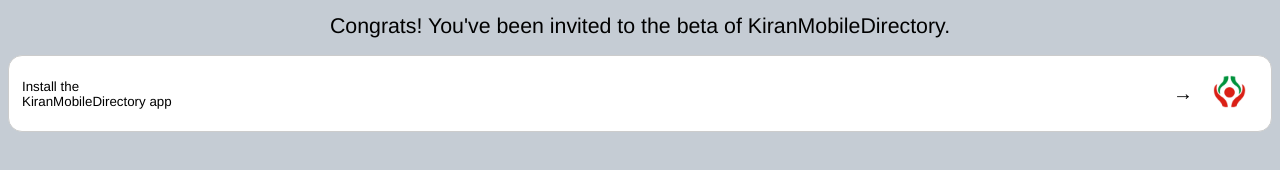
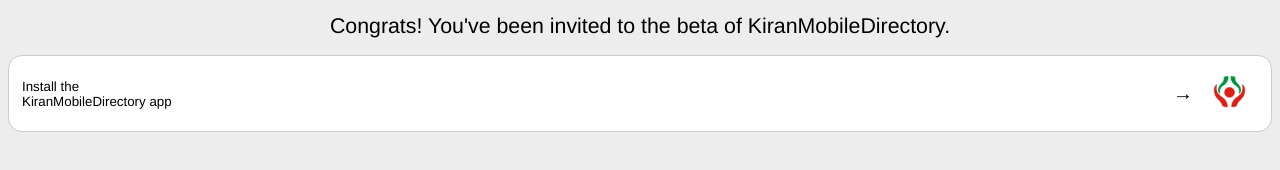
Before and after one commit to harshiilllll/OTA-distribution-ios, a plain HTML site: page index.html in a window 1280 px wide. Drawn offline with Linux system fonts and the light colour scheme.

Commit message:
Update index.html

```diff
--- a/index.html
+++ b/index.html
@@ -6,7 +6,7 @@
   <title>Install KiranMobileDirectory</title>
   <style type="text/css">
     body {
-      background: url(bkg.png) repeat #c5ccd4;
+      background: #ededed;
       font-family: Helvetica, arial, sans-serif;
     }
     .congrats {
```
